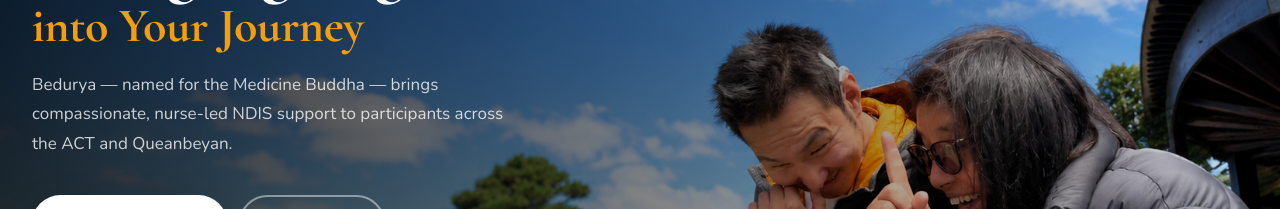
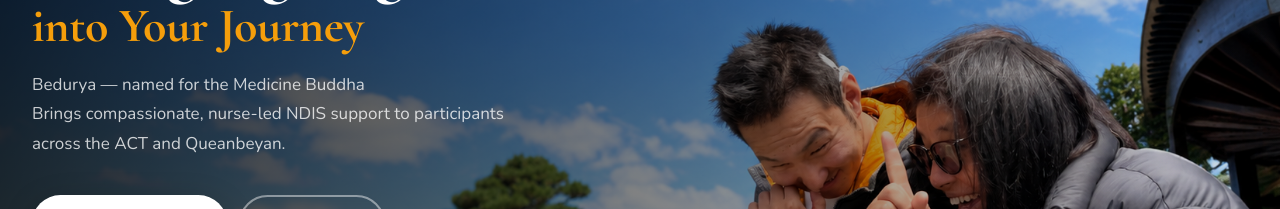
Before and after one commit to Jigme96-BHU/BedruyaWebsite, a Next.js app: page / in a window 1280 px wide. Shown: the part 326-535 px from the top of the page. Built offline with nearby package versions, Linux system fonts and the light colour scheme.

Commit message:
remove and edit front

```diff
--- a/components/HeroSlideshow.tsx
+++ b/components/HeroSlideshow.tsx
@@ -109,7 +109,7 @@ export default function HeroSlideshow() {
             marginBottom: "36px",
             maxWidth: "480px",
           }}>
-            Bedurya — named for the Medicine Buddha — brings compassionate, nurse-led NDIS support to participants across the ACT and Queanbeyan.
+            Bedurya — named for the Medicine Buddha<br />Brings compassionate, nurse-led NDIS support to participants across the ACT and Queanbeyan.
           </p>
 
           <div className="hero-buttons" style={{ display: "flex", gap: "12px", flexWrap: "wrap", marginBottom: "40px" }}>
@@ -217,7 +217,7 @@ export default function HeroSlideshow() {
         }
         @media (max-width: 768px) {
           .hero-img          { object-position: 65% center !important; }
-          .hero-content      { padding: 32px 18px 80px !important; }
+          .hero-content      { padding: 20px 18px 80px !important; align-items: flex-start !important; }
           .hero-heading-main { font-size: clamp(36px, 10vw, 56px) !important; }
           .hero-heading-sub  { font-size: clamp(22px, 6vw,  34px) !important; }
           .hero-body         { font-size: 14px !important; line-height: 1.6 !important; margin-bottom: 24px !important; }
```
